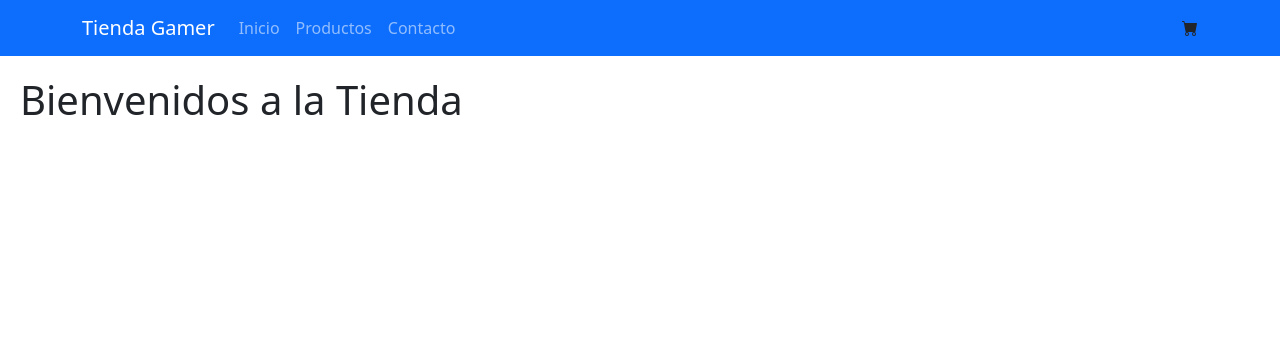
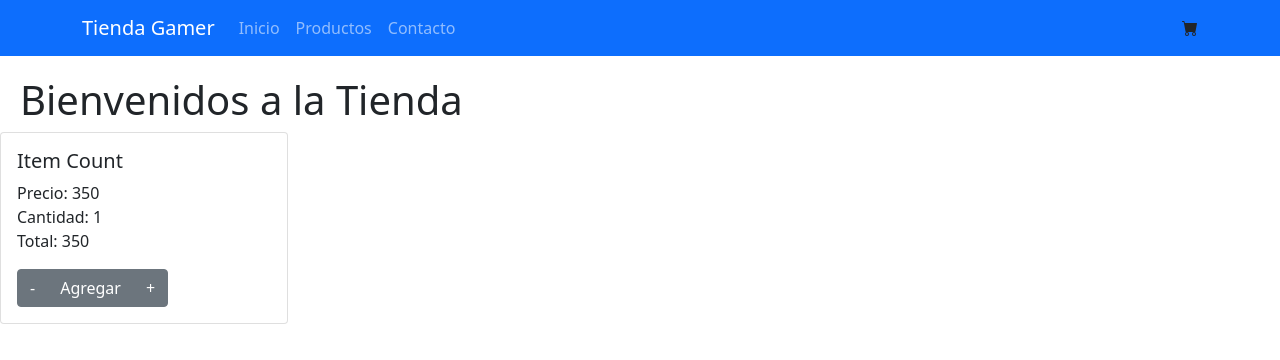
Before and after one commit to agus-a97/tienda-gamer, a React (Create React App) app: page / in a window 1280 px wide. Shown: the top 360 px of the page. Built offline with nearby package versions, Linux system fonts and the light colour scheme.

Commit message:
creamos itemCount para el desafio

```diff
--- a/src/components/itemListContainer/ItemListContainer.jsx
+++ b/src/components/itemListContainer/ItemListContainer.jsx
@@ -1,9 +1,12 @@
 import React from 'react'
+import { ItemCount } from './itemCount/ItemCount'
 
 export const ItemListContainer = (props) => {
     return (
         <div>
             <h1 className='titulo-1'>{props.gretting}</h1>
+
+            <ItemCount initial={1} stock={5}/>
         </div>
     )
 }
--- /dev/null
+++ b/src/components/itemListContainer/itemCount/ItemCount.jsx
@@ -0,0 +1,59 @@
+import React, { useState } from 'react'
+import { Card, Button, ButtonGroup } from 'react-bootstrap'
+
+export const ItemCount = ({ initial, stock }) => {
+
+    const price = 350;
+
+    const [count, setCount] = useState(initial);
+    const [acum, setAcum] = useState(price);
+
+    function sumarProd() {
+        const newValue = count + 1;
+        const newPrice = acum + price
+        if (newValue <= stock) {
+            setCount(newValue)
+            setAcum(newPrice)
+        }
+    }
+
+    function restarProd() {
+        const newValue = count - 1;
+        const newPrice = acum - price
+        if (newValue >= initial) {
+            setCount(newValue)
+            setAcum(newPrice)
+        }
+    }
+
+    function onAdd() {
+        (count===initial)?
+        alert(` Agregaste ${count} producto al carro \n Total a pagar ${acum}`)
+        :
+        alert(` Agregaste ${count} productos al carro \n Total a pagar ${acum}`)
+    }
+    return (
+        <div>
+            <Card style={{ width: '18rem' }}>
+
+                <Card.Body>
+                    <Card.Title>Item Count</Card.Title>
+                    <Card.Text>
+                        Precio: 350
+                        <br />
+                        Cantidad: {count}
+                        <br />
+                        Total: {acum}
+                    </Card.Text>
+
+                    <ButtonGroup aria-label="Basic example">
+                        <Button variant="secondary" onClick={restarProd}>-</Button>
+                        <Button variant="secondary" onClick={onAdd}>Agregar</Button>
+                        <Button variant="secondary" onClick={sumarProd}>+</Button>
+                    </ButtonGroup>
+
+                </Card.Body>
+            </Card>
+        </div>
+    )
+}
```
